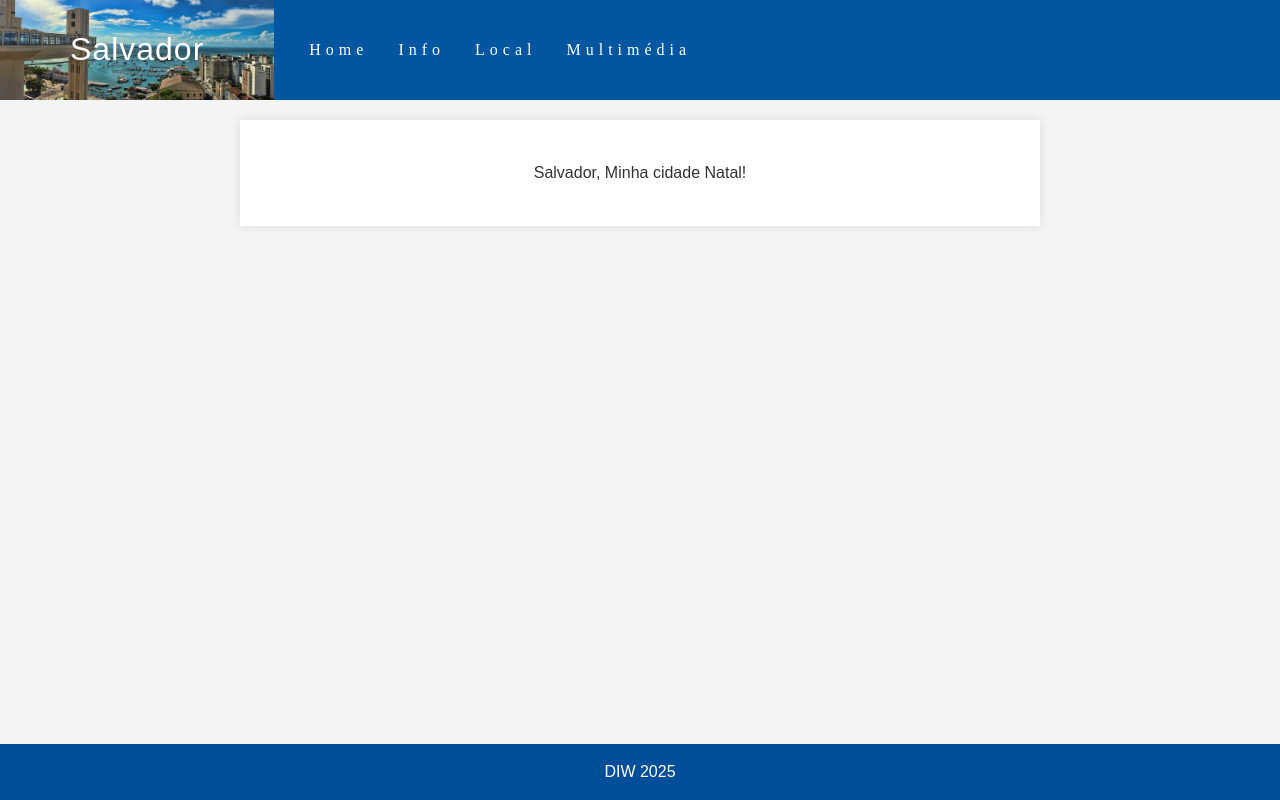
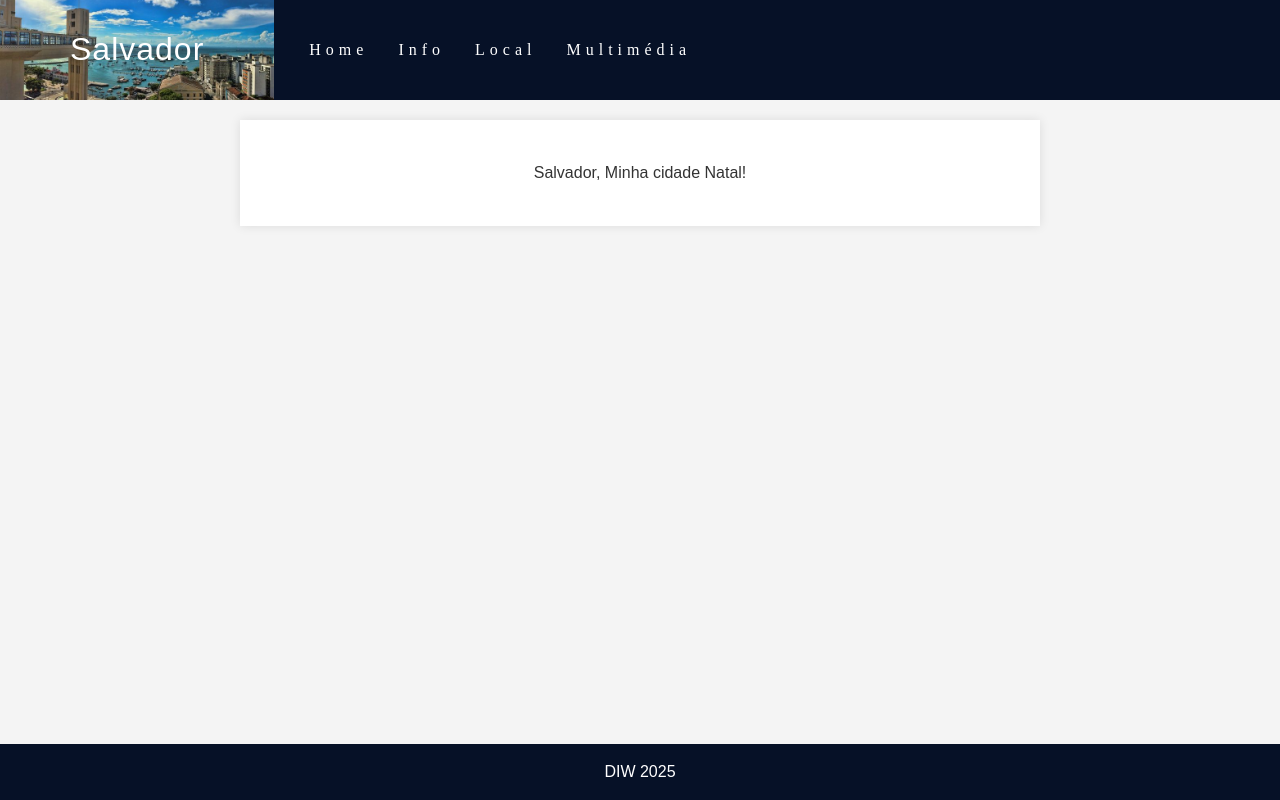
Before and after one commit to JooojMagicos/jooojmagicos.github.io, a plain HTML site: page index.html in a window 1280 px wide. Drawn offline with Linux system fonts and the light colour scheme.

Commit message:
formatacao da navbar, adicao de efeitos e esss coisas

```diff
--- a/main/style.css
+++ b/main/style.css
@@ -56,7 +56,7 @@ header {
 .logo h1 {
   font-family: "Funnel Display", sans-serif;
   font-weight: 300;
-  letter-spacing: 1px;
+  letter-spacing: 5px;
   position: relative;
   color: white;
   margin: 0;
--- a/style.css
+++ b/style.css
@@ -18,7 +18,7 @@ body {
 header {
   display: flex;
   align-items: center;
-  background-color: #0056a0;
+  background-color: #061127;
   height: 100px;
 }
 
@@ -111,7 +111,7 @@ main {
 }
 
 footer {
-    background-color: #004d99;
+    background-color: #061127;
     color: white;
     text-align: center;
     padding: 15px 0;
```
